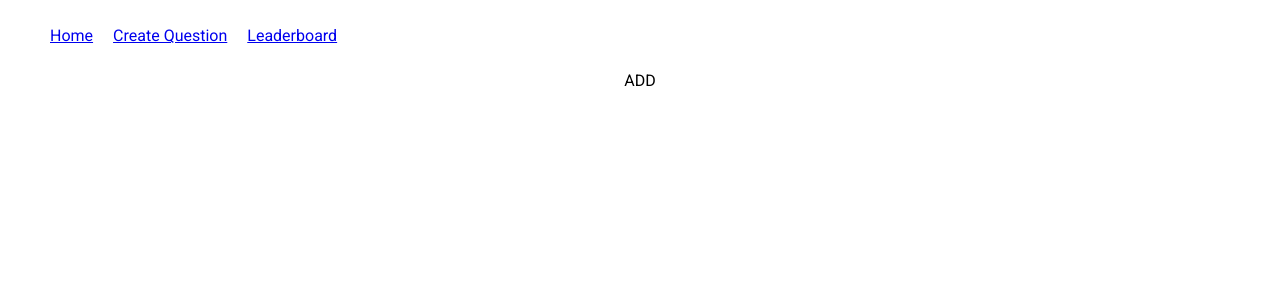
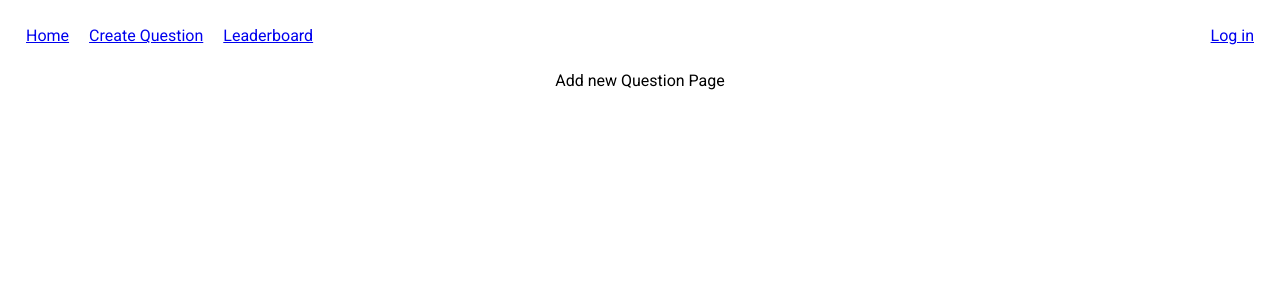
Before and after one commit to juanpabloeslava/jpe-reactnd-project-would-you-rather, a React (Create React App) app: page /add in a window 1280 px wide. Shown: the top 300 px of the page. Built offline with nearby package versions, Linux system fonts and the light colour scheme.

Commit message:
com: added basic views and nav to reach them

```diff
--- a/src/App.css
+++ b/src/App.css
@@ -43,6 +43,7 @@
   flex-direction: row;
   justify-content: flex-start;
   text-decoration: none;
+  padding: 0 1rem;
 }
 
 li {
@@ -50,3 +51,7 @@ li {
   padding: 10px;
   text-decoration: none;
 }
+
+li.login {
+  margin-left: auto;
+}
--- a/src/App.js
+++ b/src/App.js
@@ -3,6 +3,10 @@ import { BrowserRouter, Route } from 'react-router-dom'
 import './App.css';
 // views and components
 import Nav from './components/Nav'
+import Home from './views/Home'
+import AddQuestion from './views/AddQuestion'
+import Leaderboard from './views/Leaderboard'
+import Login from './views/Login'
 
 
 class App extends Component {
@@ -13,13 +17,16 @@ class App extends Component {
         <div className="App">
           <Nav navType='1'/>
           <Route exact path='/' render={ () => (
-            <div> HOME </div>
+            <Home />
           )} />
           <Route exact path='/add' render={ () => (
-            <div> ADD </div>
+            <AddQuestion />
           )} />
           <Route exact path='/leaderboard' render={ () => (
-            <div> LEADERBOARD </div>
+            <Leaderboard />
+          )} />
+          <Route exact path='/login' render={ () => (
+            <Login />
           )} />
         </div>
       </BrowserRouter>
--- a/src/components/Nav.js
+++ b/src/components/Nav.js
@@ -19,6 +19,9 @@ class Nav extends Component {
                     <li>
                         <NavLink to='/leaderboard'> Leaderboard </NavLink>
                     </li>
+                    <li className='login'>
+                        <NavLink to='/login'> Log in </NavLink>
+                    </li>
                 </ul>
             </div>
         )
--- /dev/null
+++ b/src/views/AddQuestion.js
@@ -0,0 +1,15 @@
+import React, { Component } from 'react'
+
+class AddQuestion extends Component {
+
+    render() {
+
+        return (
+            <div>
+                Add new Question Page
+            </div>
+        )
+    }
+}
+
+export default AddQuestion
--- /dev/null
+++ b/src/views/Home.js
@@ -0,0 +1,15 @@
+import React, { Component } from 'react'
+
+class Home extends Component {
+
+    render() {
+
+        return (
+            <div>
+                Home page
+            </div>
+        )
+    }
+}
+
+export default Home
--- /dev/null
+++ b/src/views/Leaderboard.js
@@ -0,0 +1,15 @@
+import React, { Component } from 'react'
+
+class Leaderboard extends Component {
+
+    render() {
+
+        return (
+            <div>
+                Leaderboard
+            </div>
+        )
+    }
+}
+
+export default Leaderboard
--- /dev/null
+++ b/src/views/Login.js
@@ -0,0 +1,15 @@
+import React, { Component } from 'react'
+
+class Login extends Component {
+
+    render() {
+
+        return (
+            <div>
+                Login Page
+            </div>
+        )
+    }
+}
+
+export default Login
```
Also changed, not shown: 1 other file (tests, documents, lock files or other folders).
